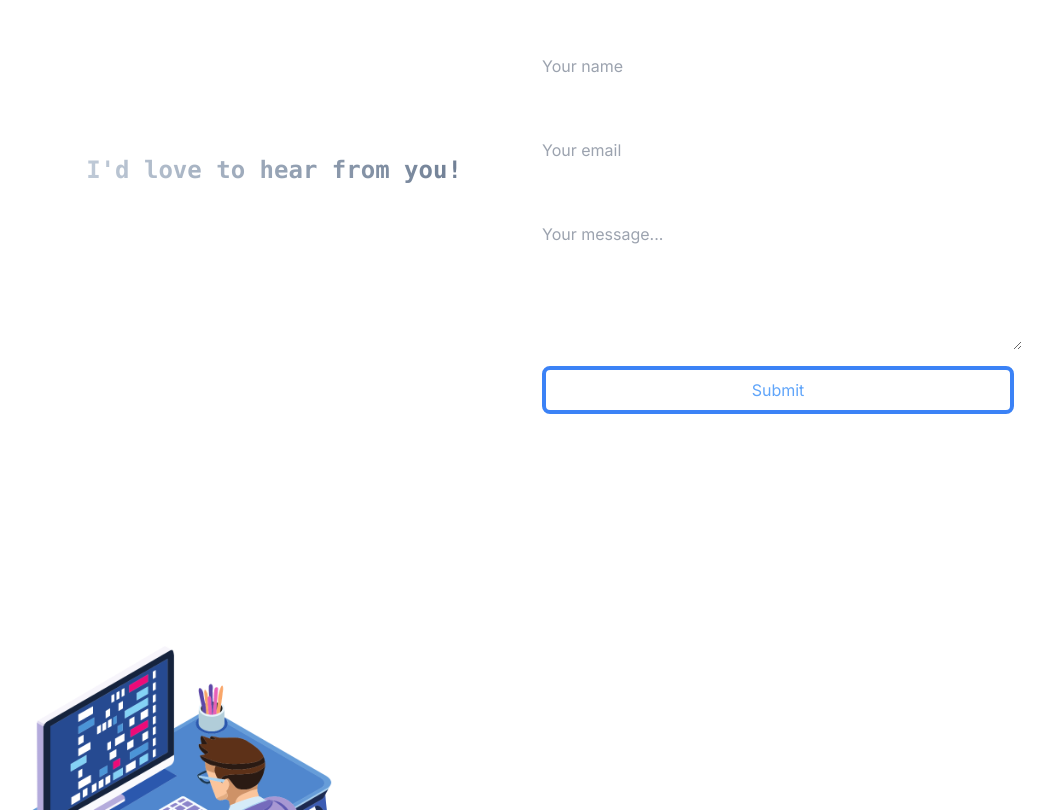
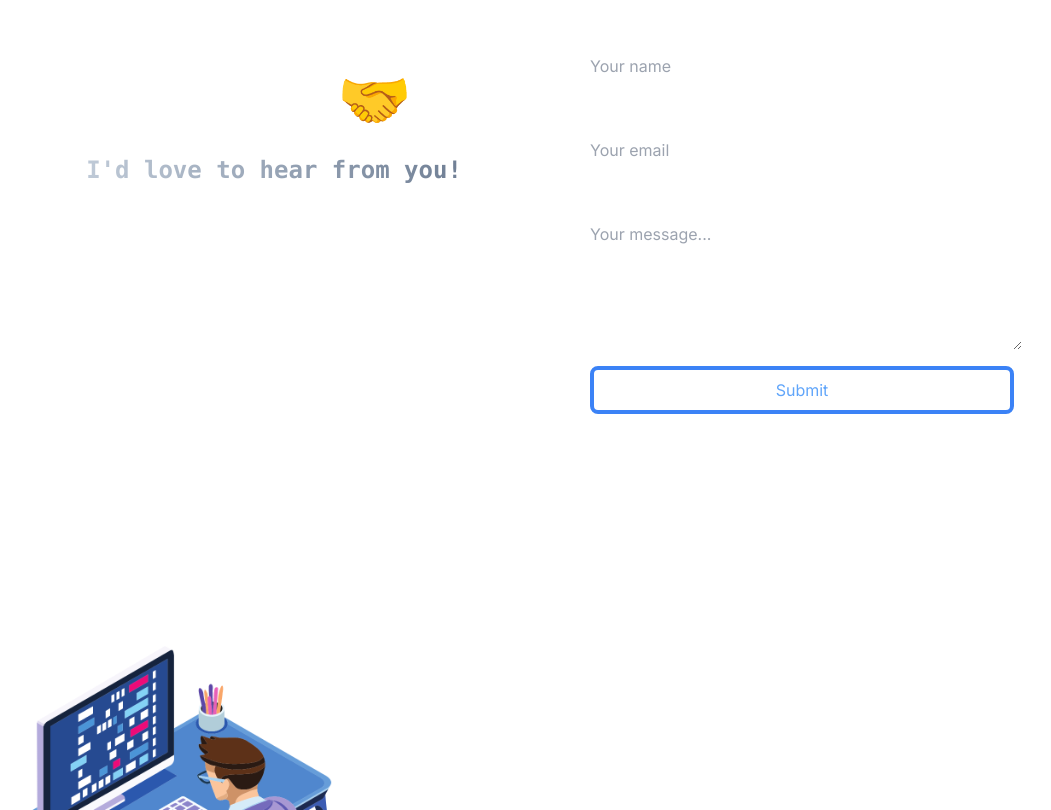
Before and after one commit to VedantNagar/Portfolio, a React (Vite) app: page / in a window 1280 px wide. Shown: the part 2141-2951 px from the top of the page, without its empty margins (114-1165 px from the left). Built offline with nearby package versions, Linux system fonts and the light colour scheme.

Commit message:
style: Update Contact component heading and text styling

```diff
--- a/src/components/Contact.jsx
+++ b/src/components/Contact.jsx
@@ -39,7 +39,9 @@ const Contact = () => {
       <div className="flex flex-wrap m-28">
         <div className="flex text-white lg:w-1/2">
           <div className="font-mono text-center">
-            <h2 className="font-bold text-6xl m-2">Let's Get in Touch</h2>
+            <h2 className="font-bold text-6xl m-2 mr-6">
+              Let's Get in Touch <span className="">🤝</span>
+            </h2>
             <h3 className="mx-2 my-6 text-2xl bg-gradient-to-r from-slate-300 to-slate-500 text-transparent bg-clip-text font-semibold">
               I'd love to hear from you!
             </h3>
@@ -48,7 +50,7 @@ const Contact = () => {
         <div className="flex flex-col text-white lg:w-1/2">
           <form
             ref={formRef}
-            className="flex flex-col ml-10 lg:m-2"
+            className="flex flex-col ml-10 lg:m-2 lg:ml-14"
             onSubmit={sendEmail}
           >
             <label className="text-lg" htmlFor="name">
```
